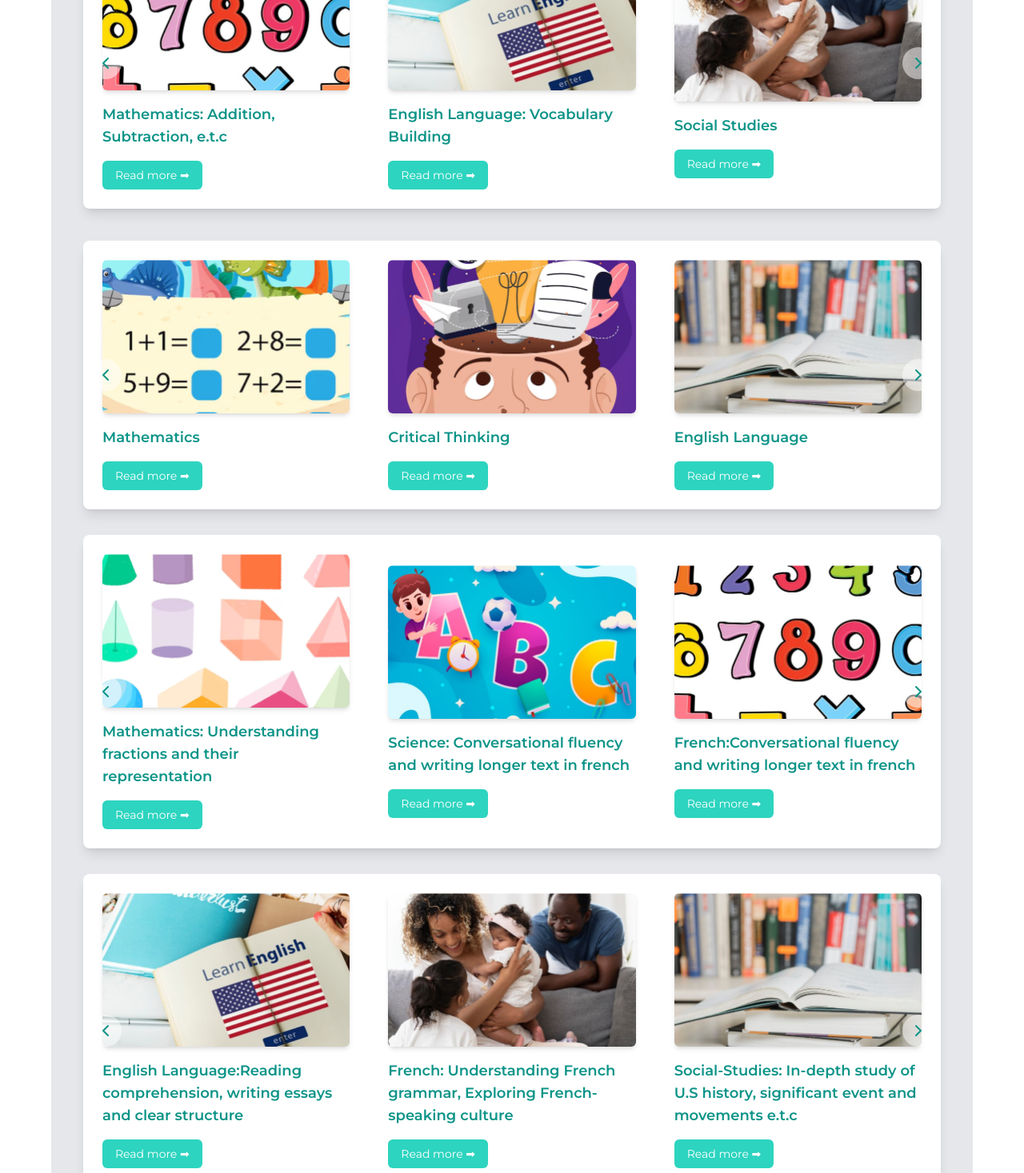
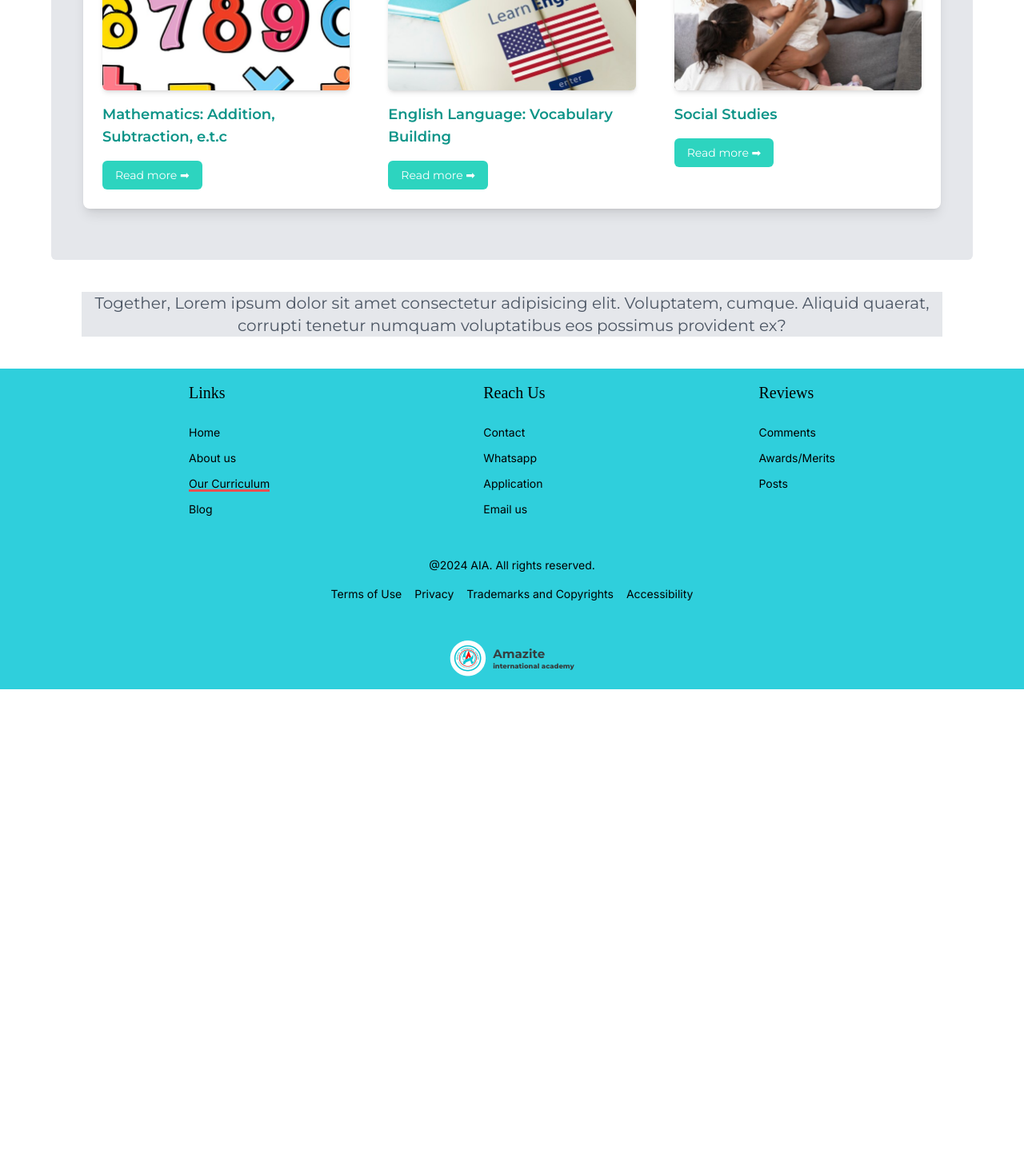
Before and after one commit to FluxDevsTeam/Amazite_School, a React (Vite) app in the folder frontend/Amazon_Instituion/: page /curriculum in a window 1280 px wide. Shown: the part 1330-2797 px from the top of the page at 80% size. After the commit the page ends 2192 px from the top, so only its background shows below. Built offline with nearby package versions, Linux system fonts and the light colour scheme; a web font is replaced by a local one.

Commit message:
updated all pagesss

```diff
--- a/frontend/Amazon_Instituion/src/pages/Currirculum/Course.jsx
+++ b/frontend/Amazon_Instituion/src/pages/Currirculum/Course.jsx
@@ -1,9 +1,6 @@
 import Datas, { Datas1, Datas2, Datas3, Datas4 } from "../Blog/data/data1";
-import React, { useState } from "react";
+import React, { useState, useEffect } from "react";
 import { ChevronLeft, ChevronRight } from "lucide-react";
-
-// import React, { useState } from 'react';
-// import { ChevronLeft, ChevronRight } from 'lucide-react';
 
 const CourseCarousel = ({ courses }) => {
   const [currentIndex1, setCurrentIndex1] = useState(0);
@@ -11,79 +8,44 @@ const CourseCarousel = ({ courses }) => {
   const [currentIndex3, setCurrentIndex3] = useState(0);
   const [currentIndex4, setCurrentIndex4] = useState(0);
   const [currentIndex5, setCurrentIndex5] = useState(0);
+  const [isMobile, setIsMobile] = useState(window.innerWidth < 768);
+
+  useEffect(() => {
+    const handleResize = () => {
+      setIsMobile(window.innerWidth < 768);
+    };
+
+    window.addEventListener("resize", handleResize);
+    return () => window.removeEventListener("resize", handleResize);
+  }, []);
+
+  const getSlidePercentage = () => (isMobile ? 100 : 33.333);
 
   const nextSlide1 = () => {
     setCurrentIndex1((prevIndex) =>
-      prevIndex === Datas.length - 1 ? 0 : prevIndex + 1
+      prevIndex === Datas.length - (isMobile ? 1 : 3) ? 0 : prevIndex + 1
     );
   };
 
   const prevSlide1 = () => {
     setCurrentIndex1((prevIndex) =>
-      prevIndex === 0 ? Datas.length - 1 : prevIndex - 1
+      prevIndex === 0 ? Datas.length - (isMobile ? 1 : 3) : prevIndex - 1
     );
   };
 
-  const nextSlide2 = () => {
-    setCurrentIndex2((prevIndex) =>
-      prevIndex === Datas1.length - 1 ? 0 : prevIndex + 1
-    );
-  };
-
-  const prevSlide2 = () => {
-    setCurrentIndex2((prevIndex) =>
-      prevIndex === 0 ? Datas1.length - 1 : prevIndex - 1
-    );
-  };
-
-  const nextSlide3 = () => {
-    setCurrentIndex3((prevIndex) =>
-      prevIndex === Datas2.length - 1 ? 0 : prevIndex + 1
-    );
-  };
-
-  const prevSlide3 = () => {
-    setCurrentIndex3((prevIndex) =>
-      prevIndex === 0 ? Datas2.length - 1 : prevIndex - 1
-    );
-  };
-
-  const nextSlide4 = () => {
-    setCurrentIndex4((prevIndex) =>
-      prevIndex === Datas3.length - 1 ? 0 : prevIndex + 1
-    );
-  };
-
-  const prevSlide4 = () => {
-    setCurrentIndex4((prevIndex) =>
-      prevIndex === 0 ? Datas3.length - 1 : prevIndex - 1
-    );
-  };
-
-  const nextSlide5 = () => {
-    setCurrentIndex5((prevIndex) =>
-      prevIndex === Datas4.length - 1 ? 0 : prevIndex + 1
-    );
-  };
-
-  const prevSlide5 = () => {
-    setCurrentIndex5((prevIndex) =>
-      prevIndex === 0 ? Datas4.length - 1 : prevIndex - 1
-    );
-  };
+  // Rest of your slide functions with the same pattern...
 
   return (
     <>
       <div className="relative w-full overflow-hidden rounded-lg bg-white shadow-lg">
         <div
           className="flex transition-transform duration-300 ease-in-out"
-          style={{ transform: `translateX(-${currentIndex1 * 100}%)` }}
+          style={{
+            transform: `translateX(-${currentIndex1 * getSlidePercentage()}%)`,
+          }}
         >
           {Datas.map((course, index) => (
-            <div
-              key={course.id}
-              className="md:w-2/6 m-auto w-full flex-shrink-0 p-6"
-            >
+            <div key={course.id} className="w-full md:w-1/3 flex-shrink-0 p-6">
               <img
                 src={course.img}
                 alt={course.title}
@@ -111,16 +73,16 @@ const CourseCarousel = ({ courses }) => {
         </button>
       </div>
 
+      {/* Repeat for other carousels with the same transform pattern but different indices */}
       <div className="my-10 relative w-full overflow-hidden rounded-lg bg-white shadow-lg">
         <div
           className="flex transition-transform duration-300 ease-in-out"
-          style={{ transform: `translateX(-${currentIndex2 * 100}%)` }}
+          style={{
+            transform: `translateX(-${currentIndex2 * getSlidePercentage()}%)`,
+          }}
         >
           {Datas1.map((course, index) => (
-            <div
-              key={course.id}
-              className="md:w-2/6 m-auto w-full flex-shrink-0 p-6"
-            >
+            <div key={course.id} className="w-full md:w-1/3 flex-shrink-0 p-6">
               <img
                 src={course.img1}
                 alt={course.title}
@@ -134,130 +96,10 @@ const CourseCarousel = ({ courses }) => {
             </div>
           ))}
         </div>
-        <button
-          onClick={prevSlide2}
-          className="absolute top-1/2 left-2 transform -translate-y-1/2 bg-white/50 rounded-full p-2 hover:bg-white/75 transition-colors"
-        >
-          <ChevronLeft size={24} />
-        </button>
-        <button
-          onClick={nextSlide2}
-          className="absolute top-1/2 right-2 transform -translate-y-1/2 bg-white/50 rounded-full p-2 hover:bg-white/75 transition-colors"
-        >
-          <ChevronRight size={24} />
-        </button>
+        {/* ... buttons ... */}
       </div>
 
-      <div className="relative w-full overflow-hidden rounded-lg bg-white shadow-lg">
-        <div
-          className="flex transition-transform duration-300 ease-in-out"
-          style={{ transform: `translateX(-${currentIndex3 * 100}%)` }}
-        >
-          {Datas2.map((course, index) => (
-            <div
-              key={course.id}
-              className="md:w-2/6 m-auto w-full flex-shrink-0 p-6"
-            >
-              <img
-                src={course.img2}
-                alt={course.title2}
-                className="w-full h-48 object-cover shadow-md transition hover:scale-105 rounded-md mb-4"
-              />
-              <h3 className="font-semibold text-lg mb-2">{course.title2}</h3>
-              <p className="text-sm mb-4">{course.blog}</p>
-              <button className="bg-teal-400 rounded-md py-2 px-4 text-sm text-white hover:bg-teal-500 transition-colors">
-                Read more ➡
-              </button>
-            </div>
-          ))}
-        </div>
-        <button
-          onClick={prevSlide3}
-          className="absolute top-1/2 left-2 transform -translate-y-1/2 bg-white/50 rounded-full p-2 hover:bg-white/75 transition-colors"
-        >
-          <ChevronLeft size={24} />
-        </button>
-        <button
-          onClick={nextSlide3}
-          className="absolute top-1/2 right-2 transform -translate-y-1/2 bg-white/50 rounded-full p-2 hover:bg-white/75 transition-colors"
-        >
-          <ChevronRight size={24} />
-        </button>
-      </div>
-
-      <div className="relative my-8 w-full overflow-hidden rounded-lg bg-white shadow-lg">
-        <div
-          className="flex transition-transform duration-300 ease-in-out"
-          style={{ transform: `translateX(-${currentIndex4 * 100}%)` }}
-        >
-          {Datas3.map((course, index) => (
-            <div
-              key={course.id}
-              className="md:w-2/6 m-auto w-full flex-shrink-0 p-6"
-            >
-              <img
-                src={course.img3}
-                alt={course.title3}
-                className="w-full h-48 object-cover shadow-md transition hover:scale-105 rounded-md mb-4"
-              />
-              <h3 className="font-semibold text-lg mb-2">{course.title3}</h3>
-              <p className="text-sm mb-4">{course.blog}</p>
-              <button className="bg-teal-400 rounded-md py-2 px-4 text-sm text-white hover:bg-teal-500 transition-colors">
-                Read more ➡
-              </button>
-            </div>
-          ))}
-        </div>
-        <button
-          onClick={prevSlide4}
-          className="absolute top-1/2 left-2 transform -translate-y-1/2 bg-white/50 rounded-full p-2 hover:bg-white/75 transition-colors"
-        >
-          <ChevronLeft size={24} />
-        </button>
-        <button
-          onClick={nextSlide4}
-          className="absolute top-1/2 right-2 transform -translate-y-1/2 bg-white/50 rounded-full p-2 hover:bg-white/75 transition-colors"
-        >
-          <ChevronRight size={24} />
-        </button>
-      </div>
-
-      <div className="relative my-8 w-full overflow-hidden rounded-lg bg-white shadow-lg">
-        <div
-          className="flex transition-transform duration-300 ease-in-out"
-          style={{ transform: `translateX(-${currentIndex5 * 100}%)` }}
-        >
-          {Datas4.map((course, index) => (
-            <div
-              key={course.id}
-              className="md:w-2/6 m-auto w-full flex-shrink-0 p-6"
-            >
-              <img
-                src={course.img4}
-                alt={course.title}
-                className="w-full h-48 object-cover shadow-md transition hover:scale-105 rounded-md mb-4"
-              />
-              <h3 className="font-semibold text-lg mb-2">{course.title4}</h3>
-              <p className="text-sm mb-4">{course.blog}</p>
-              <button className="bg-teal-400 rounded-md py-2 px-4 text-sm text-white hover:bg-teal-500 transition-colors">
-                Read more ➡
-              </button>
-            </div>
-          ))}
-        </div>
-        <button
-          onClick={prevSlide5}
-          className="absolute top-1/2 left-2 transform -translate-y-1/2 bg-white/50 rounded-full p-2 hover:bg-white/75 transition-colors"
-        >
-          <ChevronLeft size={24} />
-        </button>
-        <button
-          onClick={nextSlide5}
-          className="absolute top-1/2 right-2 transform -translate-y-1/2 bg-white/50 rounded-full p-2 hover:bg-white/75 transition-colors"
-        >
-          <ChevronRight size={24} />
-        </button>
-      </div>
+      {/* Continue same pattern for remaining carousels */}
     </>
   );
 };
```
